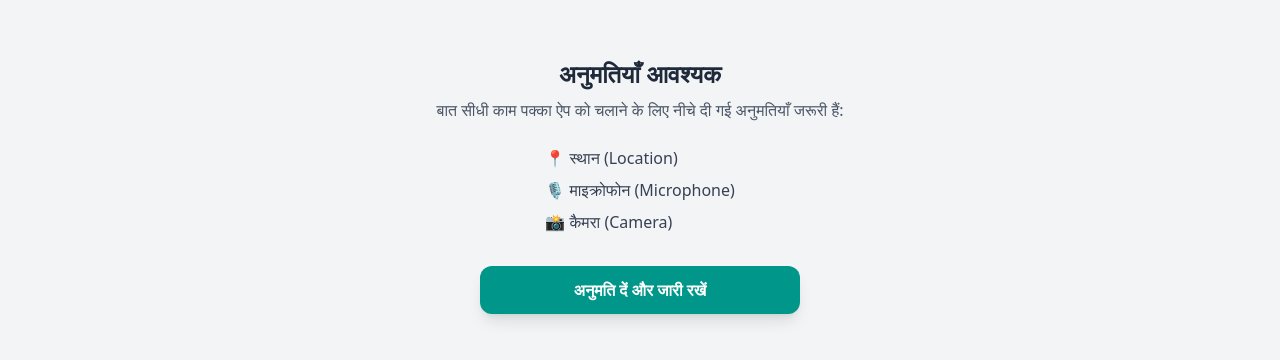
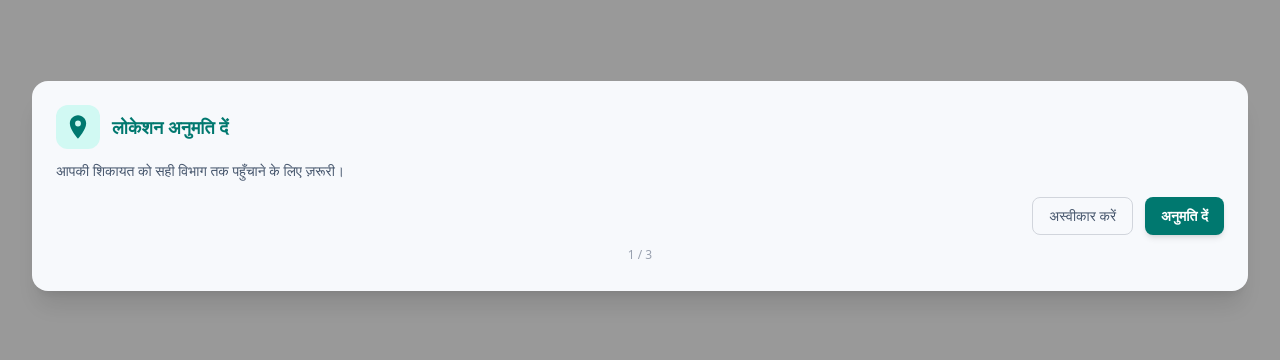
Before and after one commit to Rakesh250305/baat-seedhi-kaam-pakka, a React (Vite) app in the folder frontend/: page / in a window 1280 px wide. Shown: the part 214-574 px from the top of the page. Built offline with nearby package versions, Linux system fonts and the light colour scheme.

Commit message:
improvements in the permission screen after splash

```diff
--- a/frontend/src/App.jsx
+++ b/frontend/src/App.jsx
@@ -8,11 +8,13 @@ import AdminLogin from "./pages/admin/AdminLogin";
 import Status from "./pages/Status";
 import AdminDashboard from "./pages/admin/AdminDashboard";
 import ComplaintList from "./pages/admin/ComplaintList";
-import PermissionGate from "./components/PermissionGate";
 import { useState } from "react";
+import PermissionManager from "./components/PermissionManager";
+import Splash from "./components/Splash";
 
 function App() {
-  const [permissionsGranted, setPermissionsGranted] = useState(false);
+  const [showSplash, setShowSplash] = useState(true);
+  const [ready, setReady] = useState(false);
   const LayoutWrapper = ({children})=> {
     const pathname = useLocation();
 
@@ -26,9 +28,10 @@ function App() {
   };
   return(
     <>
+    {showSplash && <Splash onFinish={()=> setShowSplash(false)}/>}
       <BrowserRouter>
-       {!permissionsGranted ? (
-        <PermissionGate onGranted={() => setPermissionsGranted(true)} />
+       {!showSplash && !ready ? (
+        <PermissionManager onCompleted={() => setReady(true)} />
        ): (
          <LayoutWrapper>
           <Routes>
--- a/frontend/src/components/PermissionGate.jsx
+++ /dev/null
@@ -1,72 +0,0 @@
-import { useState } from "react";
-
-export default function PermissionGate({ onGranted }) {
-  const [error, setError] = useState("");
-
-  async function requestPermissions() {
-    setError("");
-
-    const status = {
-      location: false,
-      mic: false,
-      camera: false,
-    };
-
-    // Location
-    try {
-      await new Promise((resolve, reject) =>
-        navigator.geolocation.getCurrentPosition(resolve, reject)
-      );
-      status.location = true;
-    } catch (error) {
-        if (error.code === error.PERMISSION_DENIED) {
-    alert("कृपया ब्राउज़र सेटिंग्स में जाकर लोकेशन अनुमति सक्षम करें।");
-  }
-        console.log(error);
-    }
-
-    // Mic + Camera
-    try {
-      await navigator.mediaDevices.getUserMedia({ video: true, audio: true });
-      status.camera = true;
-      status.mic = true;
-    } catch (error) {
-        if (error.name === "NotAllowedError") {
-            alert("कृपया ब्राउज़र सेटिंग्स में जाकर अनुमतियाँ सक्षम करें।");
-        }
-        console.log(error);
-    }
-
-    if (status.location && status.mic && status.camera) {
-      onGranted();
-    } else {
-      setError("कृपया सभी अनुमतियाँ प्रदान करें ताकि ऐप कार्य कर सके।");
-    }
-  }
-
-  return (
-    <div className="min-h-screen flex flex-col justify-center items-center text-center px-6 bg-gray-100 dark:bg-gray-900 transition">
-      <h1 className="text-2xl font-bold mb-2 text-gray-800 dark:text-gray-200">
-        अनुमतियाँ आवश्यक
-      </h1>
-      <p className="text-gray-600 dark:text-gray-400 mb-6">
-        बात सीधी काम पक्का ऐप को चलाने के लिए नीचे दी गई अनुमतियाँ जरूरी हैं:
-      </p>
-
-      <div className="text-left mb-8 space-y-2">
-        <p className="text-gray-700 dark:text-gray-300">📍 स्थान (Location)</p>
-        <p className="text-gray-700 dark:text-gray-300">🎙 माइक्रोफोन (Microphone)</p>
-        <p className="text-gray-700 dark:text-gray-300">📸 कैमरा (Camera)</p>
-      </div>
-
-      <button
-        className="px-6 py-3 rounded-xl font-semibold bg-teal-600 hover:bg-teal-700 text-white shadow-lg transition w-full max-w-xs"
-        onClick={requestPermissions}
-      >
-        अनुमति दें और जारी रखें
-      </button>
-
-      {error && <p className="text-red-500 mt-4 text-sm">{error}</p>}
-    </div>
-  );
-}
--- /dev/null
+++ b/frontend/src/components/PermissionManager.jsx
@@ -0,0 +1,164 @@
+import { useEffect, useState } from "react";
+import { MdLocationOn, MdMic, MdCameraAlt } from "react-icons/md";
+import { useTheme } from "../context/ThemeContext";
+
+export default function PermissionManager({ onCompleted }) {
+  const { dark } = useTheme();
+
+  const config = {
+    location: {
+      icon: <MdLocationOn size={28} />,
+      title: "लोकेशन अनुमति दें",
+      desc: "आपकी शिकायत को सही विभाग तक पहुँचाने के लिए ज़रूरी।",
+      check: async () => {
+        try {
+          const res = await navigator.permissions.query({ name: "geolocation" });
+          return res.state === "granted";
+        } catch {
+          return false;
+        }
+      },
+      request: () =>
+        new Promise((resolve, reject) =>
+          navigator.geolocation.getCurrentPosition(resolve, reject)
+        ),
+    },
+    camera: {
+      icon: <MdCameraAlt size={28} />,
+      title: "कैमरा अनुमति दें",
+      desc: "सबूत के रूप में फ़ोटो लेने के लिए ज़रूरी।",
+      check: async () => {
+        try {
+          const res = await navigator.permissions.query({ name: "camera" });
+          return res.state === "granted";
+        } catch {
+          return false;
+        }
+      },
+      request: () => navigator.mediaDevices.getUserMedia({ video: true }),
+    },
+    microphone: {
+      icon: <MdMic size={28} />,
+      title: "माइक्रोफ़ोन अनुमति दें",
+      desc: "वॉइस डिक्टेशन के लिए ज़रूरी।",
+      check: async () => {
+        try {
+          const res = await navigator.permissions.query({
+            name: "microphone",
+          });
+          return res.state === "granted";
+        } catch {
+          return false;
+        }
+      },
+      request: () => navigator.mediaDevices.getUserMedia({ audio: true }),
+    },
+  };
+
+  const order = ["location", "camera", "microphone"];
+
+  const [pending, setPending] = useState([]);
+  const [index, setIndex] = useState(0);
+  const [error, setError] = useState(null);
+
+  useEffect(() => {
+    const checkAll = async () => {
+      const list = [];
+      for (const key of order) {
+        const granted = await config[key].check();
+        if (!granted) list.push(key);
+      }
+      setPending(list);
+      if (list.length === 0) onCompleted();
+    };
+    checkAll();
+  }, []);
+
+  if (pending.length === 0) return null;
+
+  const current = pending[index];
+
+  const handleAllow = async () => {
+    try {
+      await config[current].request();
+      const next = index + 1;
+      if (next < pending.length) setIndex(next);
+      else onCompleted();
+    } catch {
+      setError("अनुमति अस्वीकार की गई। कृपया सेटिंग्स में सक्षम करें।");
+    }
+  };
+
+  const handleDeny = () => {
+    setError("ऐप इन अनुमतियों के बिना आगे नहीं बढ़ सकता।");
+  };
+
+  return (
+    <div
+      className={`fixed inset-0 backdrop-blur-sm flex items-center justify-center transition ${
+        dark ? "bg-black/60" : "bg-black/40"
+      }`}
+    >
+      <div
+        className={`w-full max-w-[95vw] rounded-2xl shadow-xl p-6 pb-7 transition-all ${
+          dark
+            ? "bg-gray-900 text-gray-200"
+            : "bg-[#F7F9FC] text-teal-700"
+        }`}
+      >
+        <div className="flex items-center gap-3 mb-3">
+          <div
+            className={`p-2 rounded-xl ${
+              dark ? "bg-teal-800/30" : "bg-teal-200/40"
+            }`}
+          >
+            {config[current].icon}
+          </div>
+          <h3 className="font-semibold text-lg">{config[current].title}</h3>
+        </div>
+
+        <p className={`text-sm mb-4 ${dark ? "text-gray-400" : "text-slate-600"}`}>
+          {config[current].desc}
+        </p>
+
+        {error && (
+          <div className="p-3 bg-red-100 text-red-700 rounded-lg mb-3 text-sm">
+            {error}
+          </div>
+        )}
+
+        <div className="flex justify-end gap-3">
+          <button
+            onClick={handleDeny}
+            className={`px-4 py-2 rounded-lg border text-sm ${
+              dark
+                ? "border-gray-600 text-gray-300"
+                : "border-gray-300 text-slate-600"
+            }`}
+          >
+            अस्वीकार करें
+          </button>
+
+          <button
+            onClick={handleAllow}
+            className={`px-4 py-2 rounded-lg text-sm font-semibold shadow-md transition ${
+              dark
+                ? "bg-teal-600 hover:bg-teal-500 text-gray-900"
+                : "bg-teal-700 hover:bg-teal-800 text-white"
+            }`}
+          >
+            अनुमति दें
+          </button>
+        </div>
+
+        <p
+          className={`text-xs text-center mt-3 ${
+            dark ? "text-gray-500" : "text-gray-400"
+          }`}
+        >
+          {index + 1} / {pending.length}
+        </p>
+      </div>
+    </div>
+  );
+}
--- a/frontend/src/pages/Home.jsx
+++ b/frontend/src/pages/Home.jsx
@@ -11,7 +11,7 @@ import { useTheme } from "../context/ThemeContext";
 
 export default function Home() {
   const navigate = useNavigate();
-  const [showPreLoader, setShowPreLoader] = useState(false);
+  // const [showPreLoader, setShowPreLoader] = useState(false);
   const [carouselIndex, setCarouselIndex] = useState(0);
 
   const { dark, toggleTheme } = useTheme();
@@ -30,7 +30,7 @@ export default function Home() {
     const lastUsed = sessionStorage.getItem("last-used");
 
     if (!hasSession || !lastUsed || now - lastUsed > 1000 * 60 * 2) {
-      setShowPreLoader(true);
+      //setShowPreLoader(true);
       sessionStorage.setItem("session-started", "true");
     }
 
@@ -45,9 +45,9 @@ export default function Home() {
     return () => clearInterval(interval);
   }, []);
 
-  if (showPreLoader) {
-    return <Splash onFinish={() => setShowPreLoader(false)} />;
-  }
+  // if (showPreLoader) {
+  //   return <Splash onFinish={() => setShowPreLoader(false)} />;
+  // }
 
   return (
     <div className={`${dark ? "bg-gray-900 text-gray-100" : "bg-[#F7F9FC] text-teal-700"} dark:bg-gray-900 dark:text-gray-100 min-h-screen px-6 pt-2 pb-20 flex flex-col items-center transition-colors duration-500`}>
```
Also changed, not shown: 1 other file (tests, documents, lock files or other folders).
